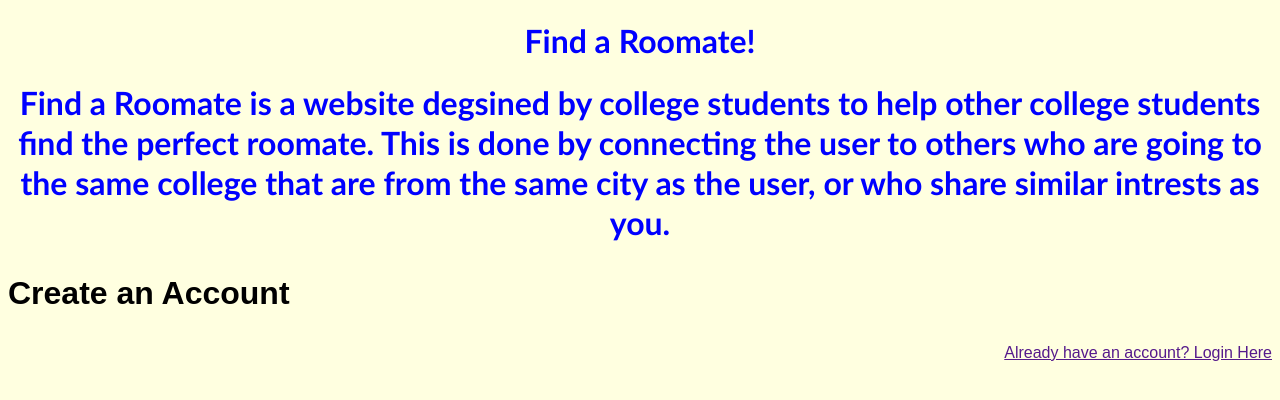
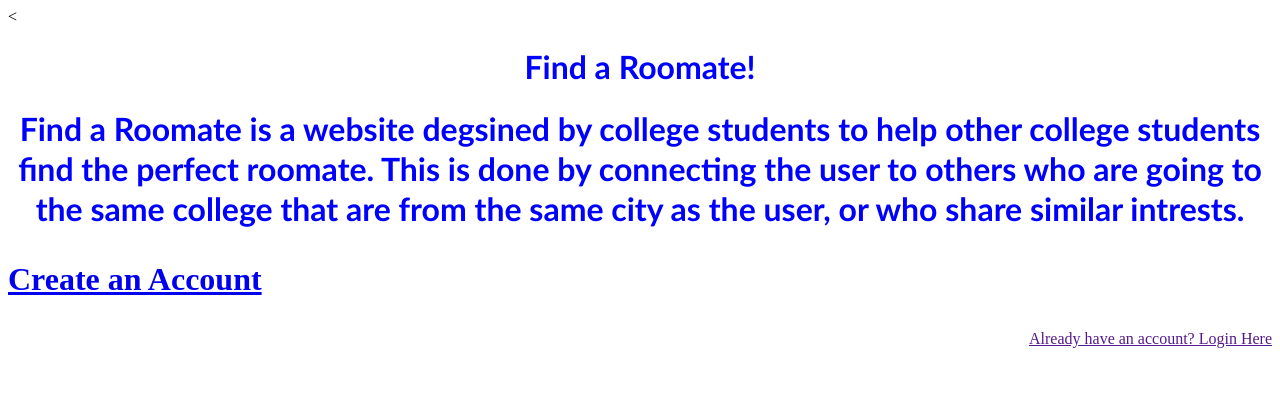
Before and after one commit to caleballen7/roomateproject, a Python web app: template templates/homepage.html in a window 1280 px wide. Shown: the top 400 px of the page. Run offline with Jinja, Linux system fonts and the light colour scheme; the template is opened without the code that fills it, so the values that code supplies are empty.

Commit message:
updated homepage

```diff
--- a/models/book.py
+++ /dev/null
@@ -1,6 +0,0 @@
-from google.appengine.ext import ndb
-
-class Book(ndb.Model):
-    author = ndb.StringProperty()
-    title = ndb.StringProperty()
-    description = ndb.StringProperty()
--- a/resources/style.css
+++ b/resources/style.css
@@ -1,4 +1,4 @@
 body {
-	background: lightyellow;
-	font-family: sans-serif;
+b/*ackground-image: url("https://ak9.picdn.net/shutterstock/videos/26615555/thumb/1.jpg");
+font-family: sans-serif;*/
 }
--- a/templates/homepage.html
+++ b/templates/homepage.html
@@ -3,20 +3,19 @@
 <html>
 <head>
 	<title>{{ title }}</title>
-	<h1><center><font face="Trebuchet MS", Helvetica, sans-serif" color="blue">Find a Roomate!</font></center></h1>
-	<h1><center><font face="Trebuchet MS", Helvetica, sans-serif" color="blue">Find a Roomate is a website degsined by college students to help other college students find the perfect roomate. This is done by  connecting the user to others who are going to the same college that are from the same city as the user, or who share similar intrests as you.</font></center>
-	<link rel="stylesheet" type="text/css" href="resources/style.css">
 
-<h1><p align="left"> Create an Account</p></h1>
-<p align="right"><a href="{{ html_login_url }}"> Already have an account? Login Here</a><h1><p align="right"></p>
-
-
-
-
+<
 
 
 </head>
 <body>
-{{ content }}
+
+<h1><center><font face="Trebuchet MS", Helvetica, sans-serif" color="blue">Find a Roomate!</font></center></h1>
+	<h1><center><font face="Trebuchet MS", Helvetica, sans-serif" color="blue">Find a Roomate is a website degsined by college students to help other college students find the perfect roomate. This is done by  connecting the user to others who are going to the same college that are from the same city as the user, or who share similar intrests.</font></center>
+	<link rel="stylesheet" type="text/css" href="resources/style.css">
+
+<h1><p align="left"><a href= "/signup">Create an Account</a></p></h1>
+<p align="right"><a href="{{ html_login_url }}"> Already have an account? Login Here</a><h1><p align="right"></p>
 </body>
+
 </html>
```
Also changed, not shown: handlers/homepage_handler.py (+13 -1 lines), 1 other file.
